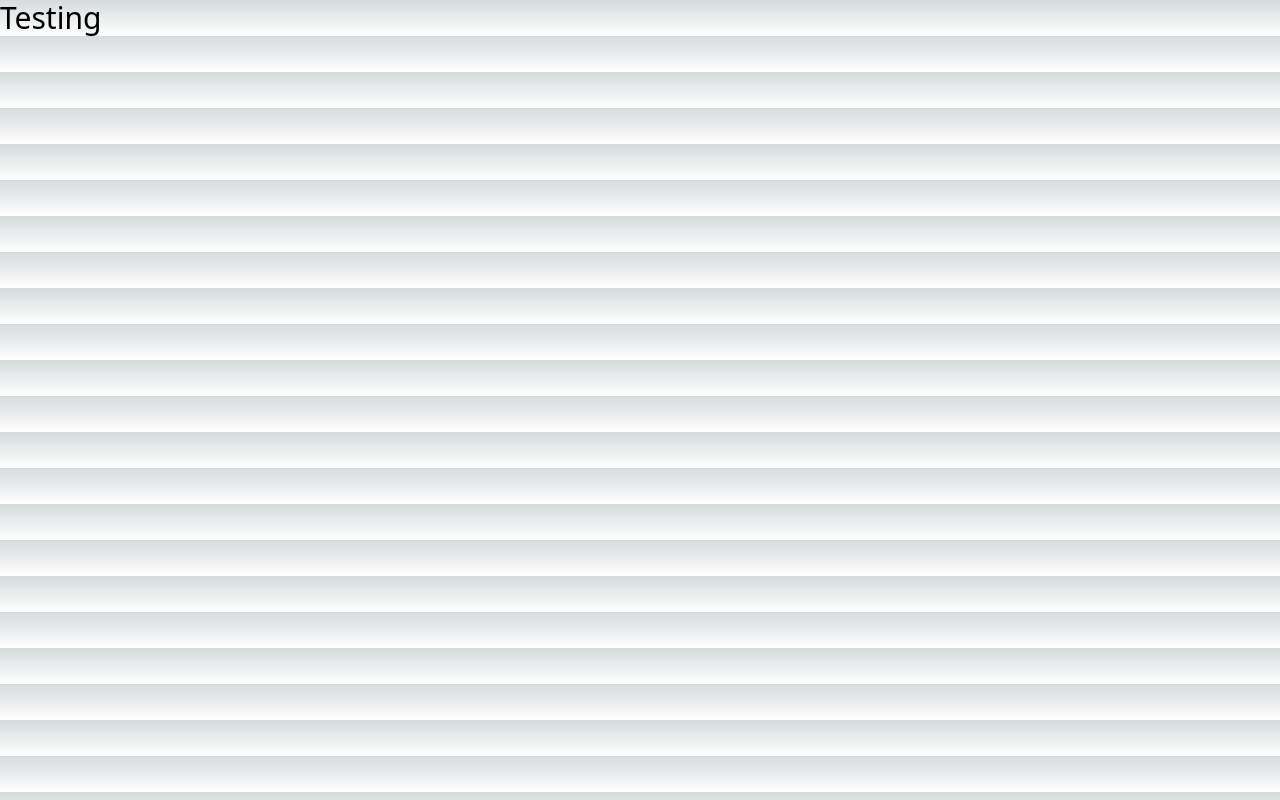
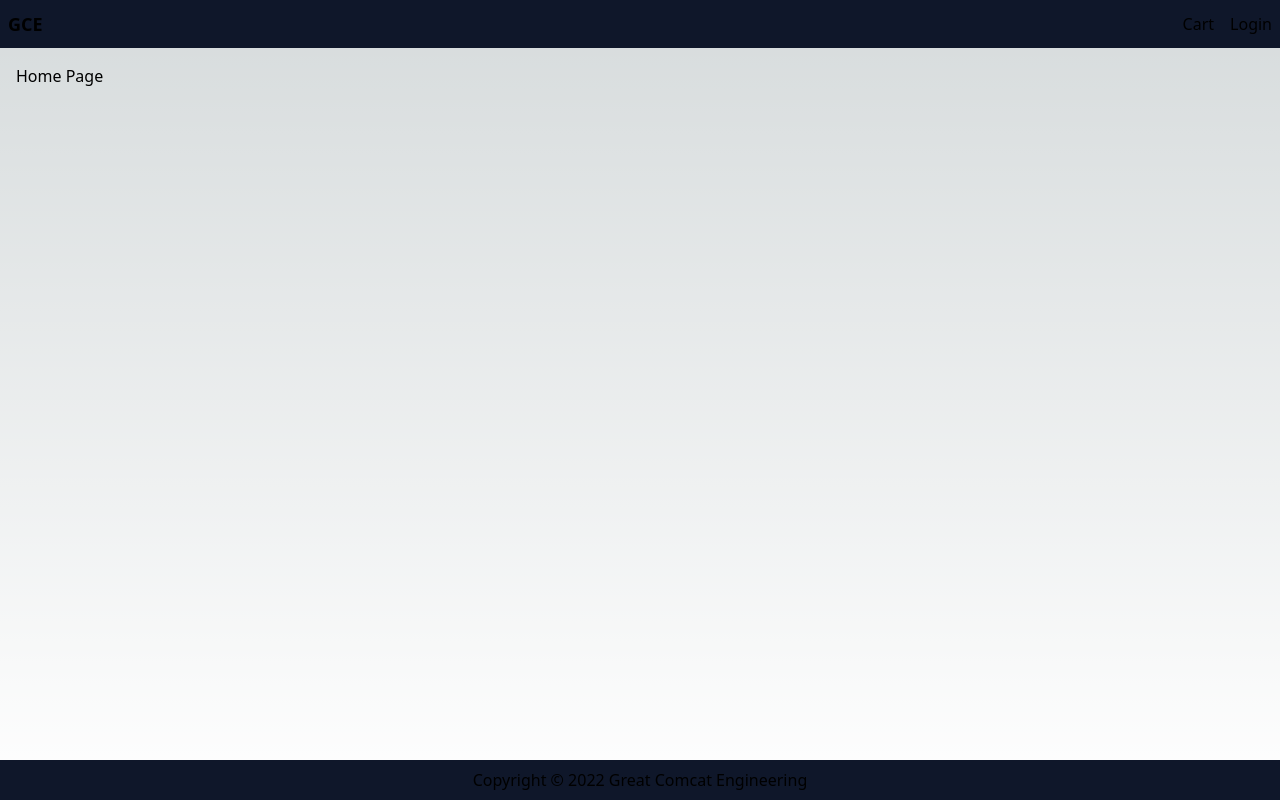
Before and after one commit to gowth6m/great-comcat-engineering, a Next.js app: page / in a window 1280 px wide. Built offline with nearby package versions, Linux system fonts and the light colour scheme.

Commit message:
added base layout

```diff
--- /dev/null
+++ b/components/Layout.tsx
@@ -0,0 +1,47 @@
+import Head from "next/head";
+import Link from "next/link";
+import React from "react";
+
+type LayoutProps = {
+  title?: string;
+  children?: React.ReactNode;
+};
+
+export default function Layout({ title, children }: LayoutProps) {
+  return (
+    <>
+      <Head>
+        <title>{title ? title + " - GCE" : "Great Comcat Engineering"}</title>
+        <meta
+          name="description"
+          content="Website of Great Comcat Engineering"
+        />
+        <meta name="viewport" content="width=device-width, initial-scale=1" />
+        <link rel="icon" href="/favicon.ico" />
+      </Head>
+
+      <div className="flex min-h-screen flex-col justify-between ">
+        <header>
+          <nav className="flex h-12 justify-between items-center bg-slate-900">
+            <Link href="/" className="text-lg font-bold px-2">
+              GCE
+            </Link>
+
+            <div className="">
+              <Link className="p-2" href="/cart">
+                Cart
+              </Link>
+              <Link className="p-2" href="/login">
+                Login
+              </Link>
+            </div>
+          </nav>
+        </header>
+        <main className="container m-auto mt-4 px-4">{children}</main>
+        <footer className="flex h-10 justify-center items-center bg-slate-900">
+          <p>Copyright &#169; 2022 Great Comcat Engineering</p>
+        </footer>
+      </div>
+    </>
+  );
+}
--- a/pages/index.tsx
+++ b/pages/index.tsx
@@ -1,20 +1,10 @@
-import Head from 'next/head'
-import { Inter } from '@next/font/google'
+import { Inter } from "@next/font/google";
+import Layout from "../components/Layout";
 
-const inter = Inter({ subsets: ['latin'] })
+const inter = Inter({ subsets: ["latin"] });
 
 export default function Home() {
-  return (
-    <>
-      <Head>
-        <title>Great Comcat Engineering</title>
-        <meta name="description" content="Generated by create next app" />
-        <meta name="viewport" content="width=device-width, initial-scale=1" />
-        <link rel="icon" href="/favicon.ico" />
-      </Head>
-
-      <h1 className='text-3xl'>Testing</h1>
-
-    </>
-  )
+  return <Layout title="Home">
+      Home Page
+    </Layout>
 }
```
